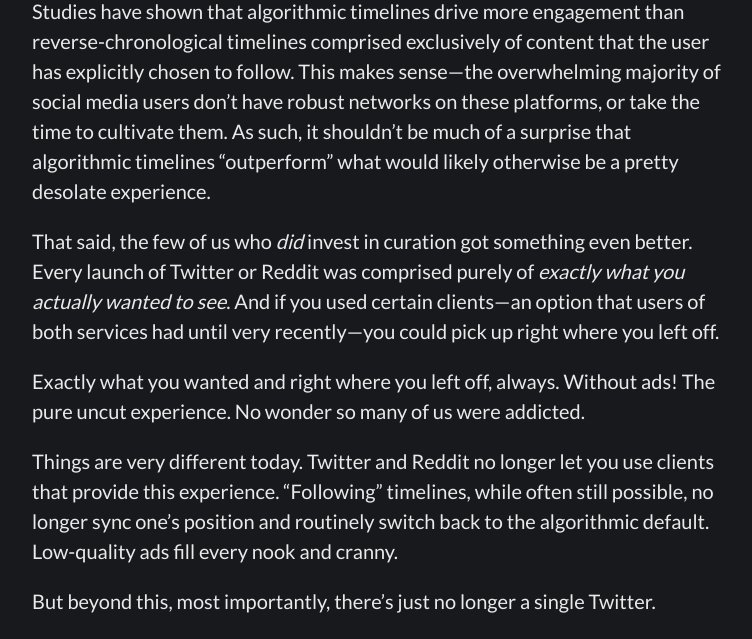
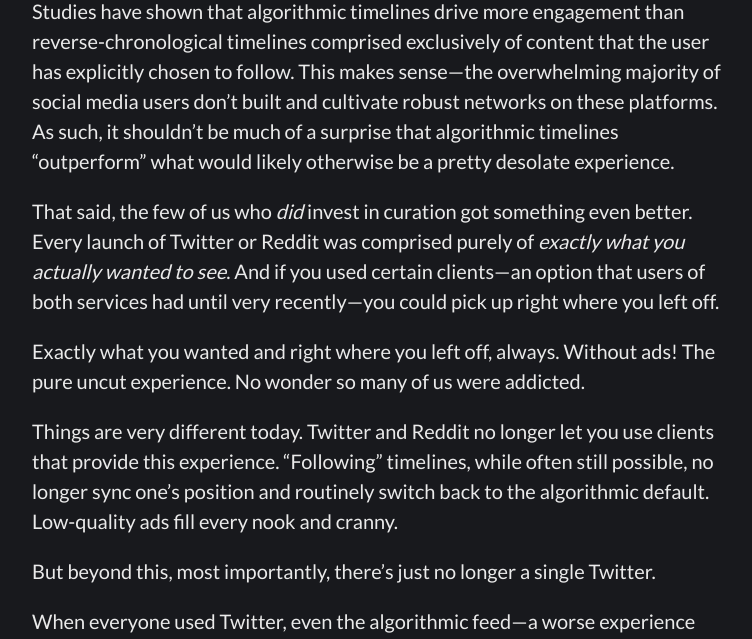
Before and after one commit to irace/irace.github.com, a Jekyll site: the page built from _posts/2023-12-26-watered-down.md, in a window 1280 px wide and 900 px high, scrolled down 364 px, cut to the strip 261-900 px from the top of the window. Shown: the whole strip, without its empty margins (258-1010 px from the left). Built offline with Jekyll 4.4.1, drawn with Linux system fonts in a browser that asks for light colours.

Commit message:
Small tweak

```diff
--- a/_posts/2023-12-26-watered-down.md
+++ b/_posts/2023-12-26-watered-down.md
@@ -11,7 +11,7 @@
 </figure>
 
 
-Studies have shown that algorithmic timelines drive more engagement than reverse-chronological timelines comprised exclusively of content that the user has explicitly chosen to follow. This makes sense—the overwhelming majority of social media users don’t have robust networks on these platforms, or take the time to cultivate them. As such, it shouldn’t be much of a surprise that algorithmic timelines “outperform” what would likely otherwise be a pretty desolate experience.
+Studies have shown that algorithmic timelines drive more engagement than reverse-chronological timelines comprised exclusively of content that the user has explicitly chosen to follow. This makes sense—the overwhelming majority of social media users don’t built and cultivate robust networks on these platforms. As such, it shouldn’t be much of a surprise that algorithmic timelines “outperform” what would likely otherwise be a pretty desolate experience.
 
 That said, the few of us who _did_ invest in curation got something even better. Every launch of Twitter or Reddit was comprised purely of _exactly what you actually wanted to see_. And if you used certain clients—an option that users of both services had until very recently—you could pick up right where you left off.
 
```
